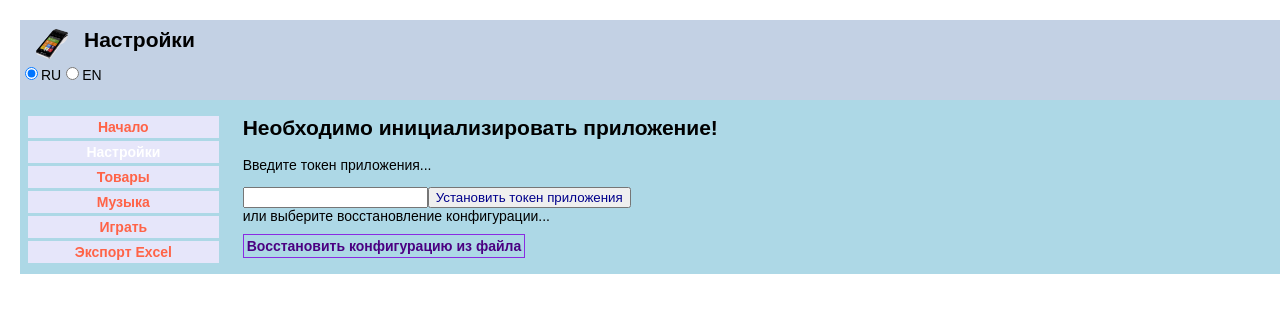
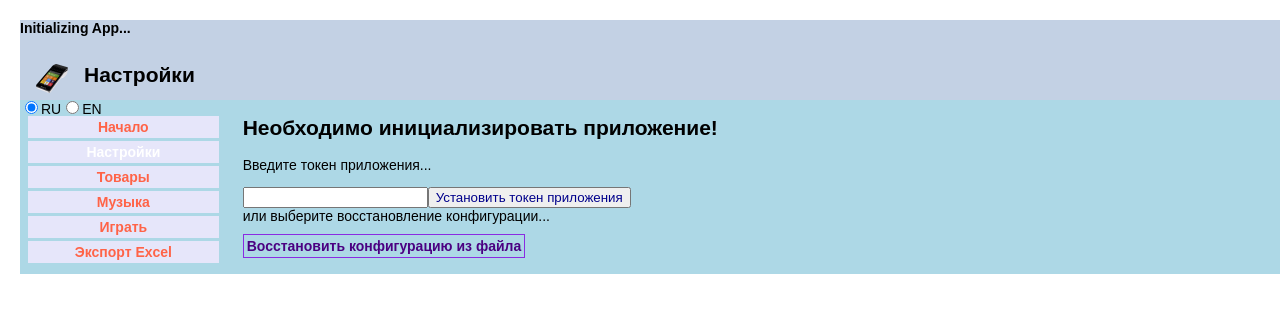
Before and after one commit to majdarov/evoReact, a React (Create React App) app: page /settings in a window 1280 px wide. Shown: the top 312 px of the page. Built offline with nearby package versions, Linux system fonts and the light colour scheme.

Commit message:
Refactoring interface easy...

```diff
--- a/src/components/Commodity/Commodity.jsx
+++ b/src/components/Commodity/Commodity.jsx
@@ -85,8 +85,9 @@ const Commodity = props => {
     }
     setGroupName(gName);
   }
-
-  if (props.error) {
+  if (!props.isInit) {
+    props.history.push('/settings');
+  } else if (props.error) {
     return <div>Ошибка...{props.error.message}</div>;
   } else if (!props.isLoaded) {
     return <Preloader />
--- a/src/components/Commodity/CommodityContainer.jsx
+++ b/src/components/Commodity/CommodityContainer.jsx
@@ -6,8 +6,8 @@ import { connect } from "react-redux";
 import { compose } from "redux";
 
 const mapState = state => {
+  const isInit = state.app.isInit;
   state = state.commodityPage;
-
   return {
     isLoaded: state.isLoaded,
     groups: state.groups,
@@ -19,7 +19,8 @@ const mapState = state => {
     viewForm: state.viewForm,
     formData: state.form.formData,
     formPost: state.form.formPost,
-    formError: state.form.formError
+    formError: state.form.formError,
+    isInit
   };
 };
 
--- a/src/components/Header/Header.jsx
+++ b/src/components/Header/Header.jsx
@@ -1,8 +1,10 @@
-import React from 'react';
+import React, { useEffect, useState } from 'react';
 import './Header.module.css';
 import logo from '../../Assets/img/terminal-5.png';
 
 const Header = (props) => {
+
+    const [isInit, setIsInit] = useState(false);
 
     function clickLang(ev) {
         let lng;
@@ -14,9 +16,16 @@ const Header = (props) => {
             return;
         }
     }
-
+    useEffect(() => {
+        if (props.isInit) {
+            setIsInit(true)
+            setTimeout(() => setIsInit(false), 2000);
+        }
+    }, [props.isInit])
     return (
         <header>
+            { !props.isInit && <h4>Initializing App...</h4>}
+            { isInit && <h4>App Is Init!</h4>}
             <img src={logo} alt='Logo'></img>
             <h2>{props.title}</h2>
             <div onClick={clickLang}>
--- a/src/components/Header/HeaderContainer.jsx
+++ b/src/components/Header/HeaderContainer.jsx
@@ -26,7 +26,8 @@ const mapStateToProps = state => {
         navBar: state.navigation.navBar,
         title: state.navigation.title,
         className,
-        currentLang: state.navigation.currentLang
+        currentLang: state.navigation.currentLang,
+        isInit: state.app.isInit
     }
 }
 
```
Also changed, not shown: 2 other files (tests, documents, lock files or other folders).
